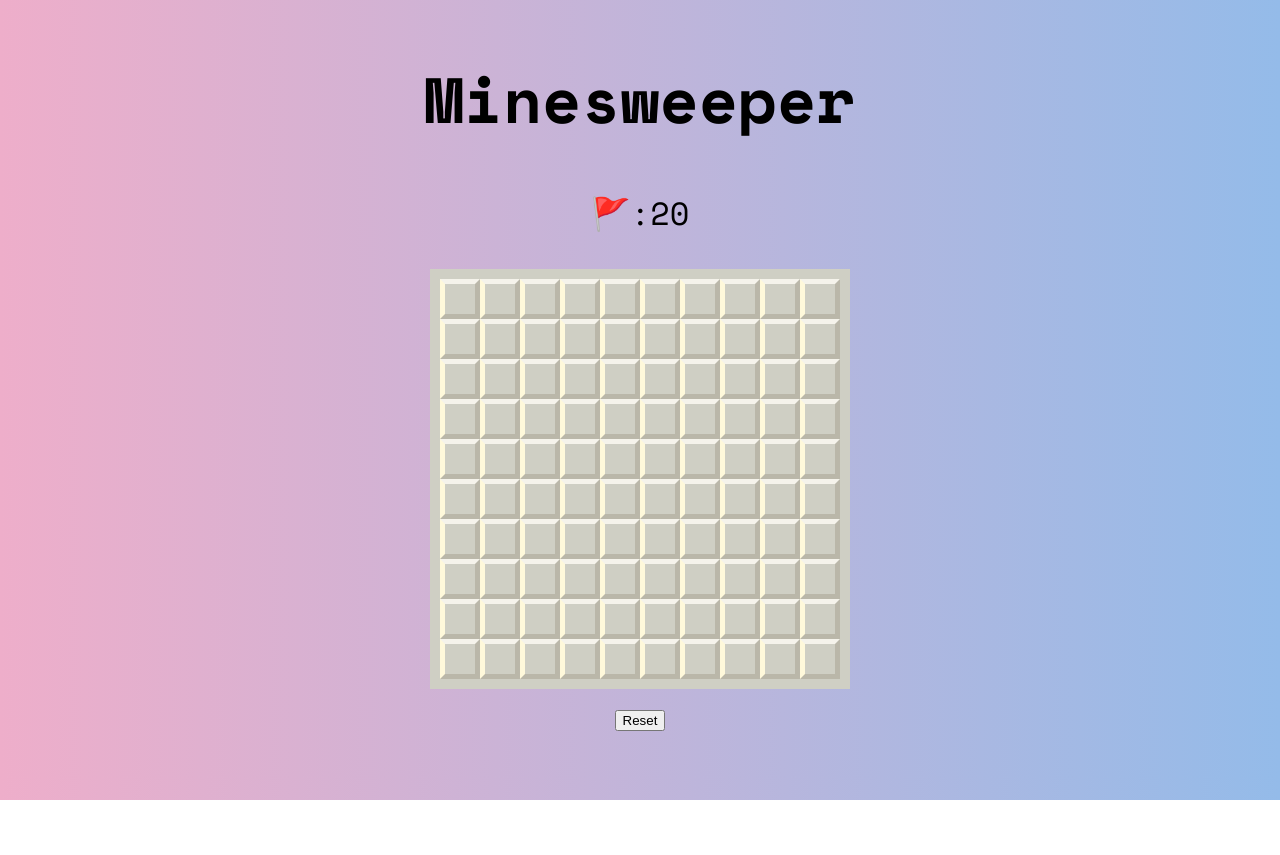
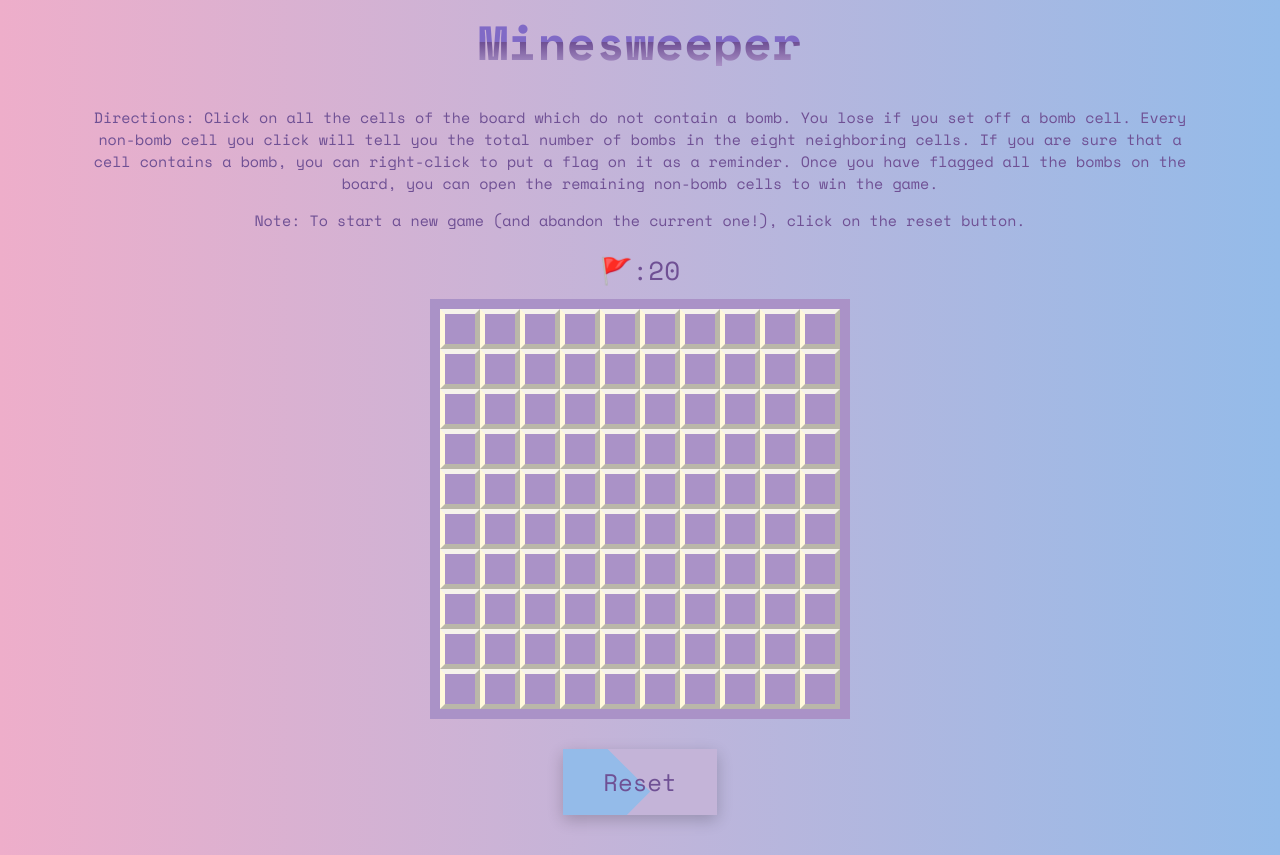
Before and after one commit to rh9891/Minesweeper, a plain HTML site: page index.html in a window 1280 px wide. Before the commit the page ends 800 px from the top, so only its background shows below. Drawn offline with nearby package versions, Linux system fonts and the light colour scheme.

Commit message:
Completed CSS styling for now. Added directions and note for gameplayer.

```diff
--- a/app.js
+++ b/app.js
@@ -94,6 +94,10 @@ document.addEventListener("DOMContentLoaded", () => {
                 if (total == 2) square.classList.add("two");
                 if (total == 3) square.classList.add("three");
                 if (total == 4) square.classList.add("four");
+                if (total == 5) square.classList.add("five");
+                if (total == 6) square.classList.add("six");
+                if (total == 7) square.classList.add("seven");
+                if (total == 8) square.classList.add("eight");
                 square.innerHTML = total;
                 return;
             };
@@ -188,5 +192,5 @@ document.addEventListener("DOMContentLoaded", () => {
     // When clicked, the reset button will reset the game.
     document.querySelector("#reset").addEventListener("click", function () {
         reset();
-      });
+    });
 });
--- a/index.html
+++ b/index.html
@@ -10,13 +10,17 @@
 
 <body>
     <header>
-        <h1 id="title">Minesweeper</h1>
+        <h2 id="title">Minesweeper</h2>
+        <div class="container">
+        <p id="directions">Directions: Click on all the cells of the board which do not contain a bomb. You lose if you set off a bomb cell. Every non-bomb cell you click will tell you the total number of bombs in the eight neighboring cells. If you are sure that a cell contains a bomb, you can right-click to put a flag on it as a reminder. Once you have flagged all the bombs on the board, you can open the remaining non-bomb cells to win the game.</p>
+        <p id="note">Note: To start a new game (and abandon the current one!), click on the reset button.</p>
+        </div>
         <p id="flagsLeft"></p>
     </header>
 
     <main>
         <div class="grid"></div>
-        <button id="reset">Reset</button>
+        <button class="btn" id="reset"><span>Reset</span></button>
         <p id="result"></p>
     </main>
 </body>
--- a/style.css
+++ b/style.css
@@ -9,6 +9,38 @@ body {
     background: linear-gradient(90deg, rgba(238,174,202,1) 0%, rgba(148,187,233,1) 100%);
 }
 
+.container {
+    padding-right: 30px;
+    padding-left: 30px;
+    margin-right: 50px;
+    margin-left: 50px;
+    margin-bottom: 20px;
+}
+
+#title {
+    margin-top: 10px;
+    margin-bottom: 40px;
+    display: block;
+    position: relative;
+    background: linear-gradient(to bottom, #806ac6 0%,#806ac6 50%,#6f5094 51%,#AA92C7 100%);
+    background-size: 10px;
+    line-height: 1;
+    -webkit-background-clip: text;
+    -webkit-text-fill-color: transparent;
+}
+
+#directions, #note {
+    font-size: 15px;
+    color: #6f5094;
+}
+
+#flagsLeft {
+    margin-top: 10px;
+    margin-bottom: 10px;
+    font-size: 26px;
+    color: #6f5094;
+}
+
 /* Minesweeper grid is 10 x 10. Each square will be 40px for its height and width. */
 .grid {
     width: 100%;
@@ -17,8 +49,9 @@ body {
     display: flex;
     flex-wrap: wrap;
     margin: auto;
-    background-color: #CFCFC4;
-    border: 10px solid #CFCFC4;
+    margin-bottom: 30px;
+    background-color: #AA92C7;
+    border: 10px solid #AA92C7;
 }
 
 .grid div {
@@ -40,9 +73,9 @@ body {
 .checked {
     height: 40px;
     width: 40px;
-    background-color: #cecab7;
+    background-color: #C4B4D8;
     border: 2px solid;
-    border-color: #cecab7;
+    border-color: #C4B4D8;
     box-sizing: border-box;
     display: grid;
 }
@@ -62,23 +95,75 @@ body {
     display: flex;
 }
 
-.one {
+.one, .five {
     color: #B5EAD7;
   }
 
-.two {
+.two, .six {
     color: #FFFFD8;
 }
 
-.three {
+.three, .seven {
     color: #FFDAC1;
 }
 
-.four {
+.four, .eight {
     color: #FF9AA2;
 }
 
 #result {
-    margin-top: 5px;
-    color: #FF9AA2;
+    display: block;
+    position: relative;
+    background: linear-gradient(to bottom, #806ac6 0%,#806ac6 50%,#6f5094 51%,#AA92C7 100%);
+    background-size: 10px;
+    line-height: 1;
+    -webkit-background-clip: text;
+    -webkit-text-fill-color: transparent;
 }
+
+#reset {
+    background-color: #c4b4d8;
+    font-family: "Space Mono", monospace;
+    font-size: 1.5rem;
+    margin-top: 10px;
+    color: #6f5094;
+}
+
+.btn {
+    border: none;
+    display: block;
+    text-align: center;
+    cursor: pointer;
+    outline: none;
+    overflow: hidden;
+    position: relative;
+    font-size: 15px;
+    padding: 15px 40px;
+    margin: 0 auto;
+    margin-bottom: 30px;
+    box-shadow: 0 5px 15px rgba(0,0,0,0.20);
+}
+
+.btn span {
+    position: relative;
+    z-index: 1;
+}
+
+.btn:after {
+    content: "";
+    position: absolute;
+    left: 0;
+    top: 0;
+    height: 490%;
+    width: 140%;
+    background: #94bbe9;
+    -webkit-transition: all .5s ease-in-out;
+    transition: all .5s ease-in-out;
+    -webkit-transform: translateX(-98%) translateY(-25%) rotate(45deg);
+    transform: translateX(-98%) translateY(-25%) rotate(45deg);
+}
+
+.btn:hover:after {
+    -webkit-transform: translateX(-9%) translateY(-25%) rotate(45deg);
+    transform: translateX(-9%) translateY(-25%) rotate(45deg);
+}
```
Also changed, not shown: 2 other files.
